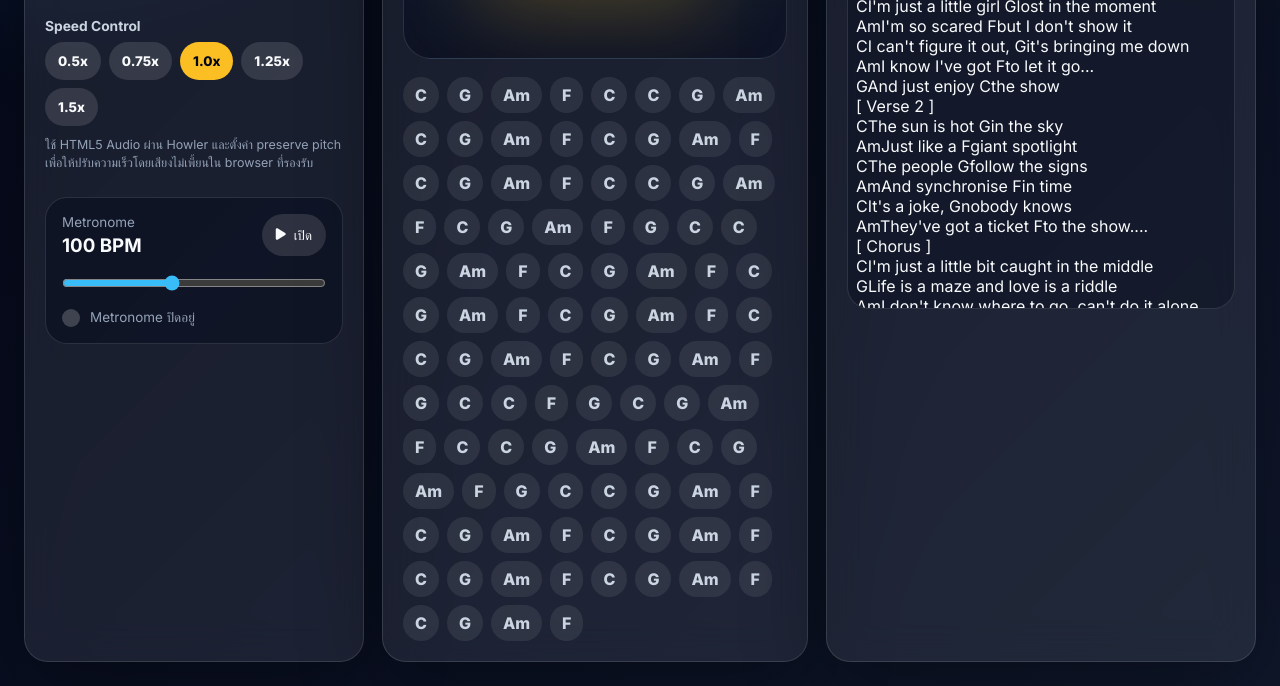
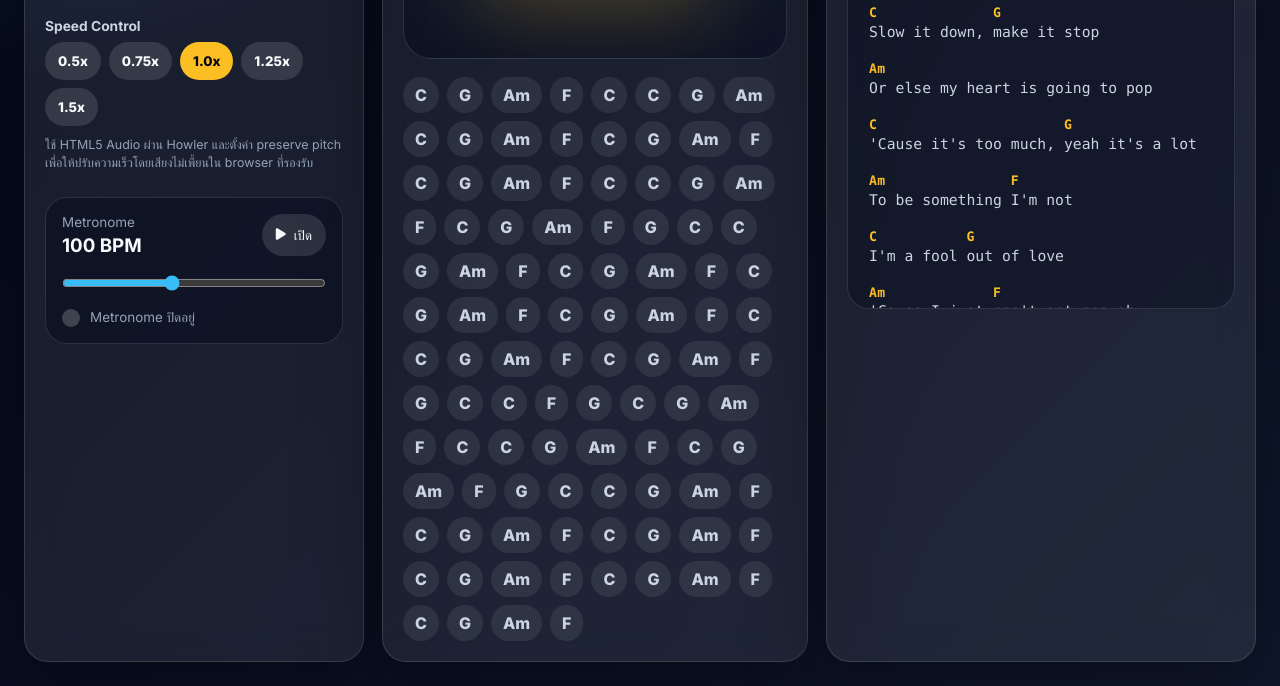
Before and after one commit to Pepsi1219/-Ukulele, a plain HTML site: page index.html in a window 1280 px wide. Shown: the part 510-1196 px from the top of the page. Drawn offline with nearby package versions, Linux system fonts and the light colour scheme.

Commit message:
Update styles.css

```diff
--- a/styles.css
+++ b/styles.css
@@ -13,6 +13,11 @@
   --border: rgba(255, 255, 255, 0.12);
   --shadow: 0 24px 80px rgba(0, 0, 0, 0.35);
   --radius: 24px;
+
+  /* Chord sheet specific */
+  --chord-color: #fbbf24;
+  --chord-active-color: #fff;
+  --lyric-font: ui-monospace, SFMono-Regular, Menlo, Monaco, Consolas, monospace;
 }
 
 * {
@@ -34,10 +39,7 @@ body {
     linear-gradient(135deg, #020617, var(--bg));
 }
 
-button,
-input,
-select,
-textarea {
+button, input, select, textarea {
   font-family: inherit;
 }
 
@@ -68,10 +70,7 @@ button {
   text-transform: uppercase;
 }
 
-h1,
-h2,
-h3,
-p {
+h1, h2, h3, p {
   margin-top: 0;
 }
 
@@ -142,9 +141,7 @@ h1 i {
   font-weight: 700;
 }
 
-.select-input,
-.text-input,
-.json-textarea {
+.select-input, .text-input, .json-textarea {
   width: 100%;
   color: var(--text);
   background: rgba(2, 6, 23, 0.72);
@@ -154,8 +151,7 @@ h1 i {
   transition: border-color 180ms ease, box-shadow 180ms ease;
 }
 
-.select-input,
-.text-input {
+.select-input, .text-input {
   height: 46px;
   padding: 0 14px;
 }
@@ -169,9 +165,7 @@ h1 i {
   font-size: 0.86rem;
 }
 
-.select-input:focus,
-.text-input:focus,
-.json-textarea:focus {
+.select-input:focus, .text-input:focus, .json-textarea:focus {
   border-color: rgba(56, 189, 248, 0.72);
   box-shadow: 0 0 0 4px rgba(56, 189, 248, 0.12);
 }
@@ -216,29 +210,18 @@ h1 i {
   margin: 24px 0;
 }
 
-.control-btn,
-.icon-btn,
-.full-btn,
-.chip {
+.control-btn, .icon-btn, .full-btn, .chip {
   border: 0;
   color: var(--text);
   background: var(--panel-strong);
-  transition:
-    transform 160ms ease,
-    background 160ms ease,
-    opacity 160ms ease;
+  transition: transform 160ms ease, background 160ms ease, opacity 160ms ease;
 }
 
-.control-btn:hover,
-.icon-btn:hover,
-.full-btn:hover,
-.chip:hover {
+.control-btn:hover, .icon-btn:hover, .full-btn:hover, .chip:hover {
   transform: translateY(-1px);
 }
 
-.control-btn:disabled,
-.icon-btn:disabled,
-.full-btn:disabled {
+.control-btn:disabled, .icon-btn:disabled, .full-btn:disabled {
   opacity: 0.45;
   cursor: not-allowed;
 }
@@ -392,7 +375,10 @@ h1 i {
   box-shadow: 0 0 22px rgba(251, 191, 36, 0.9);
 }
 
-/* Chord Display */
+/* =====================
+   Chord Display (Center)
+===================== */
+
 .chord-stage {
   display: grid;
   place-items: center;
@@ -431,20 +417,9 @@ h1 i {
 }
 
 @keyframes slideDownFadePulse {
-  0% {
-    opacity: 0;
-    transform: translateY(-90px) scale(0.92);
-  }
-
-  70% {
-    opacity: 1;
-    transform: translateY(8px) scale(1.04);
-  }
-
-  100% {
-    opacity: 1;
-    transform: translateY(0) scale(1);
-  }
+  0%   { opacity: 0; transform: translateY(-90px) scale(0.92); }
+  70%  { opacity: 1; transform: translateY(8px) scale(1.04); }
+  100% { opacity: 1; transform: translateY(0) scale(1); }
 }
 
 .upcoming-chords {
@@ -467,34 +442,100 @@ h1 i {
   background: var(--primary);
 }
 
-/* Lyrics */
+/* =====================
+   Lyrics — Chord Sheet Style
+===================== */
+
 .lyrics-container {
   height: 642px;
   overflow-y: auto;
   scroll-behavior: smooth;
-  padding: 8px;
+  padding: 12px 10px;
   border-radius: 22px;
   background: rgba(2, 6, 23, 0.35);
   border: 1px solid var(--border);
 }
 
-.lyric-line {
-  padding: 14px 16px;
-  margin: 8px 0;
-  border-radius: 18px;
-  color: #cbd5e1;
-  line-height: 1.55;
-  transition:
-    background 180ms ease,
-    color 180ms ease,
-    transform 180ms ease;
+/* Section label เช่น [ Chorus ] */
+.lyric-section-label {
+  display: inline-block;
+  margin: 20px 0 10px;
+  padding: 3px 12px;
+  border-radius: 999px;
+  background: rgba(56, 189, 248, 0.15);
+  border: 1px solid rgba(56, 189, 248, 0.3);
+  color: var(--primary);
+  font-size: 0.78rem;
+  font-weight: 800;
+  letter-spacing: 0.1em;
+  text-transform: uppercase;
 }
 
-.lyric-line.active {
-  color: #020617;
-  background: linear-gradient(90deg, var(--primary), #bae6fd);
+/* บรรทัด chord+lyric */
+.lyric-row {
+  display: flex;
+  flex-wrap: wrap;
+  align-items: flex-end;
+  gap: 0;
+  padding: 6px 10px;
+  margin: 4px 0;
+  border-radius: 14px;
+  border: 1px solid transparent;
+  transition:
+    background 200ms ease,
+    border-color 200ms ease,
+    transform 200ms ease;
+  cursor: default;
+}
+
+.lyric-row.active {
+  background: rgba(56, 189, 248, 0.12);
+  border-color: rgba(56, 189, 248, 0.3);
+  transform: translateX(4px);
+}
+
+/* แต่ละ segment = chord + lyric เชื่อมกัน */
+.lyric-segment {
+  display: inline-flex;
+  flex-direction: column;
+  align-items: flex-start;
+  /* ทำให้ segment ไม่ตัดกัน */
+  white-space: pre;
+}
+
+/* ชื่อคอร์ดบนเนื้อเพลง */
+.inline-chord {
+  display: block;
+  font-family: var(--lyric-font);
+  font-size: 0.82rem;
   font-weight: 900;
-  transform: scale(1.015);
+  color: var(--chord-color);
+  line-height: 1.2;
+  letter-spacing: 0.02em;
+  min-width: 1ch;
+  /* ทำให้ chord กับ lyric align กัน */
+  white-space: pre;
+}
+
+/* เนื้อเพลงล่างคอร์ด */
+.inline-lyric {
+  display: block;
+  font-family: var(--lyric-font);
+  font-size: 0.92rem;
+  color: #cbd5e1;
+  line-height: 1.5;
+  white-space: pre;
+}
+
+/* Active row — เปลี่ยนสี chord และ lyric */
+.lyric-row.active .inline-chord {
+  color: var(--primary);
+  text-shadow: 0 0 12px rgba(56, 189, 248, 0.6);
+}
+
+.lyric-row.active .inline-lyric {
+  color: var(--text);
+  font-weight: 700;
 }
 
 .empty-state {
@@ -502,7 +543,10 @@ h1 i {
   text-align: center;
 }
 
-/* Admin Modal */
+/* =====================
+   Admin Modal
+===================== */
+
 .modal-backdrop {
   position: fixed;
   inset: 0;
@@ -626,7 +670,10 @@ h1 i {
   border: 1px solid rgba(239, 68, 68, 0.35);
 }
 
-/* Responsive */
+/* =====================
+   Responsive
+===================== */
+
 @media (max-width: 1180px) {
   .main-grid {
     grid-template-columns: 1fr 1fr;
```
